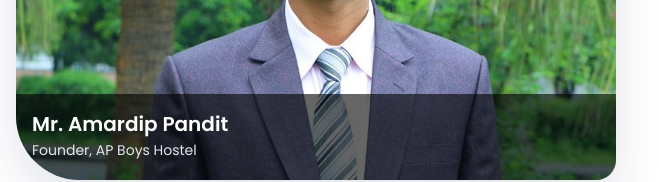
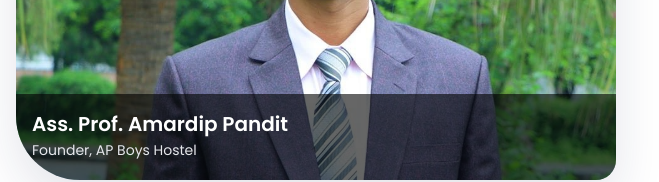
Before and after one commit to anandksri/aphostel, a plain HTML site: page about.html in a window 1280 px wide. Shown: the part 633-815 px from the top of the page, 0-659 px from the left. Drawn offline with nearby package versions, Linux system fonts and the light colour scheme.

Commit message:
modifiying about page

```diff
--- a/about.html
+++ b/about.html
@@ -144,7 +144,7 @@
                         alt="Mr. Amardip Pandit - Founder of AP Boys Hostel" class="w-full h-full object-cover"
                         loading="lazy">
                     <div class="absolute bottom-0 left-0 right-0 bg-black/60 text-white p-4">
-                        <h3 class="text-xl font-semibold">Mr. Amardip Pandit</h3>
+                        <h3 class="text-xl font-semibold">Ass. Prof. Amardip Pandit</h3>
                         <p class="text-sm text-gray-200">Founder, AP Boys Hostel</p>
                     </div>
                 </div>
```
